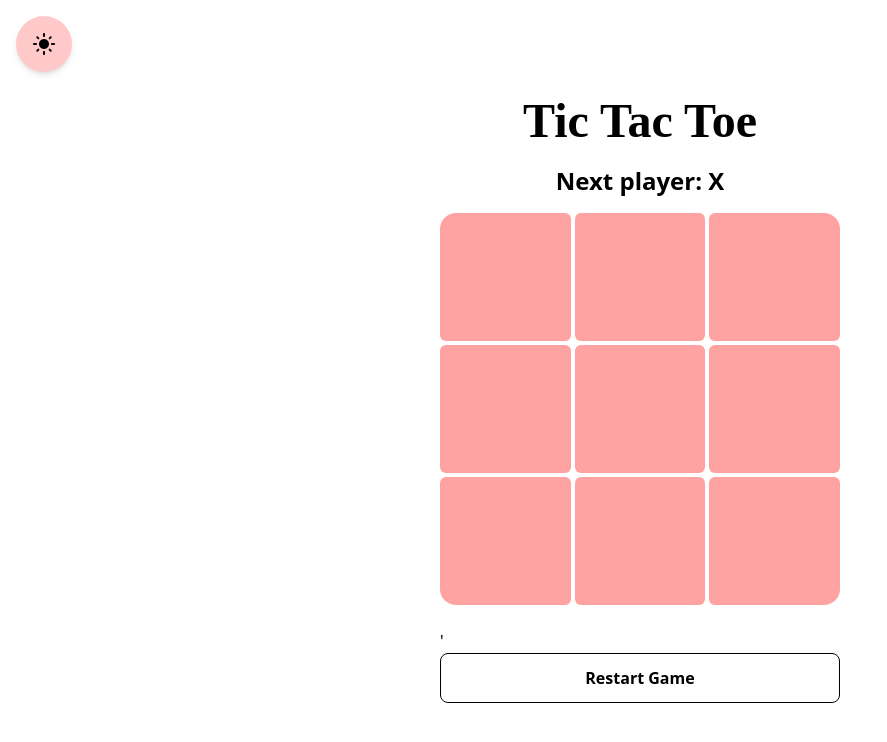
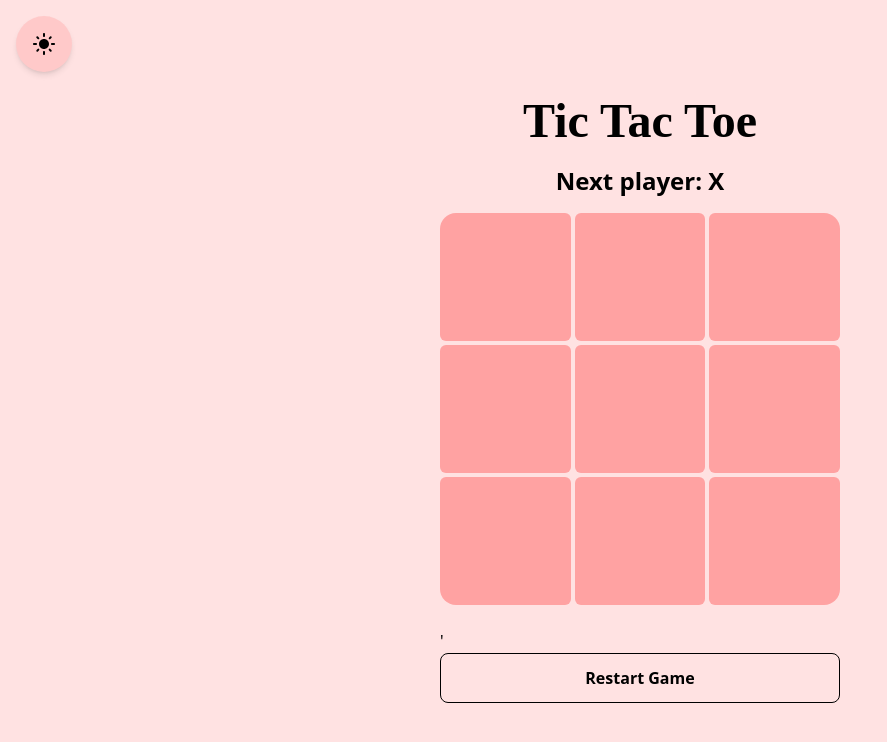
Before and after one commit to SnehaDileep/Tic_Tac_Toe, a React (Vite) app: page / in a window 1280 px wide. Shown: the top 742 px of the page, without its empty margins (0-887 px from the left). Built offline with nearby package versions, Linux system fonts and the light colour scheme; a web font is replaced by a local one.

Commit message:
added some comments

```diff
--- a/src/App.tsx
+++ b/src/App.tsx
@@ -74,7 +74,7 @@ function App() {
   }
 
   return (
-    <div className="min-h-screen bg-white  dark:bg-slate-900 flex items-center justify-center transition-colors duration-300 pt-20 sm:pt-0">
+    <div className="min-h-screen bg-red-100  dark:bg-slate-900 flex items-center justify-center transition-colors duration-300 pt-20 sm:pt-0">
       {/* Theme Toggle Button */}
       <button
         onClick={toggleTheme}
--- a/src/theme/useTheme.tsx
+++ b/src/theme/useTheme.tsx
@@ -1,8 +1,11 @@
 import { useEffect, useState } from "react";
 
+// Define allowed theme types
 export type Theme = "light" | "dark";
 
 function useTheme() {
+  // State that stores the current theme ("light" or "dark")
+  // Load from localStorage first; if nothing is stored, default to "light"
   const [theme, setTheme] = useState<Theme>(
     (localStorage.getItem("theme") as Theme) || "light" // default: light
   );
@@ -11,10 +14,12 @@ function useTheme() {
   useEffect(() => {
     const root = document.documentElement;
 
+    // Add or remove the "dark" class depending on the current theme
     if (theme === "dark") root.classList.add("dark");
     else root.classList.remove("dark");
 
-    localStorage.setItem("theme", theme); // persist choice
+    // Save the user's selected theme to localStorage so it persists
+    localStorage.setItem("theme", theme);
   }, [theme]);
 
   // Toggle between light and dark
```
